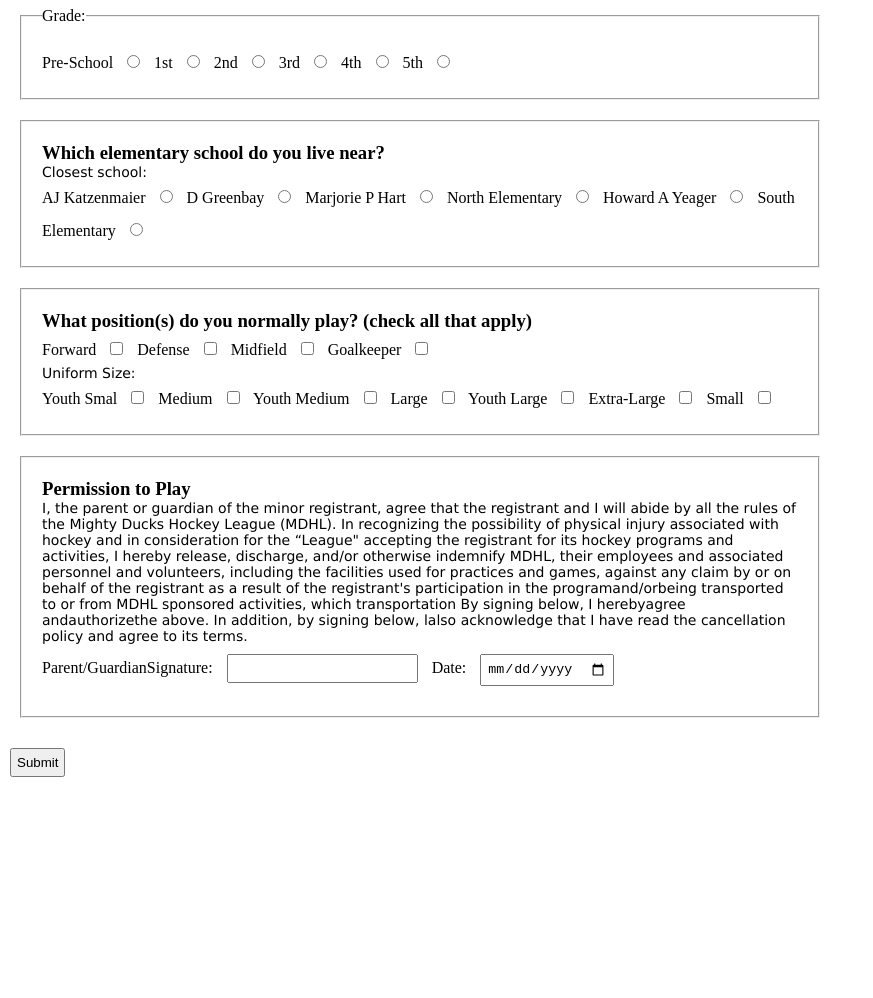
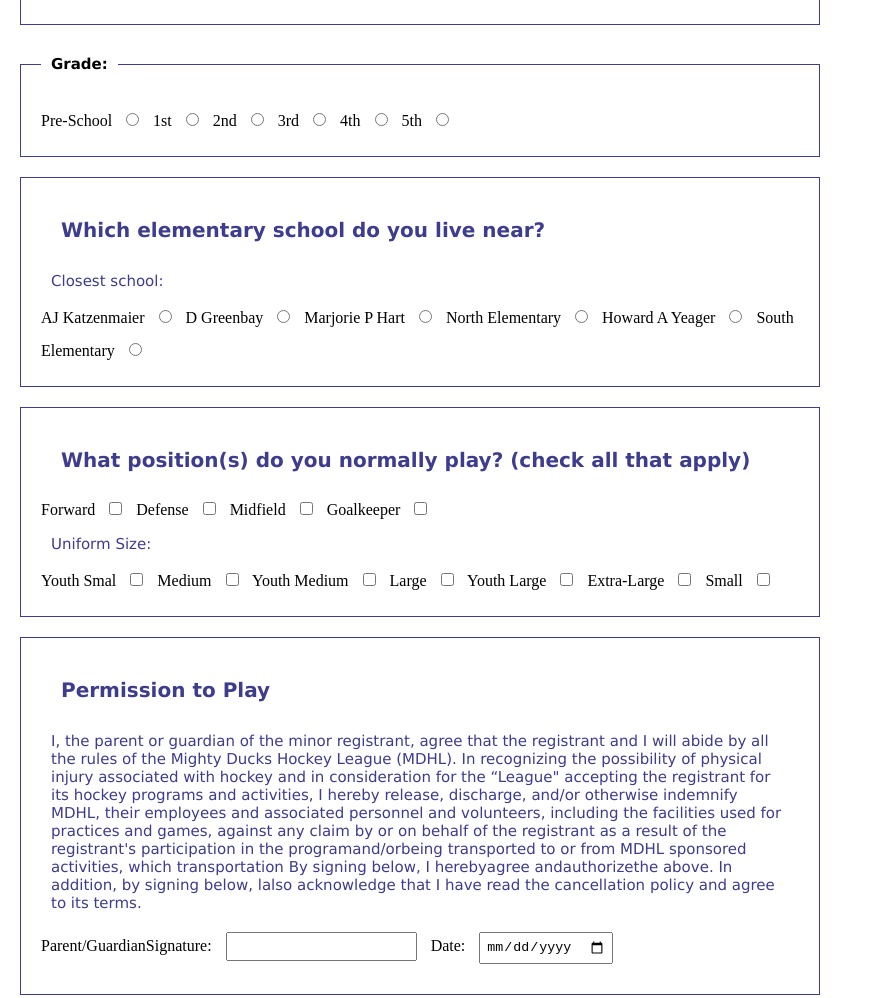
Before and after one commit to lucia-pitrelli/Mighty-Ducks, a plain HTML site: page registration.html in a window 1280 px wide. Shown: the part 1002-2000 px from the top of the page, without its empty margins (0-873 px from the left). Before the commit the page ends 1789 px from the top, so only its background shows below. Drawn offline with Linux system fonts and the light colour scheme.

Commit message:
change style

```diff
--- a/registration.html
+++ b/registration.html
@@ -3,6 +3,7 @@
   <head>
     <meta charset="UTF-8" />
     <meta name="viewport" content="width=device-width, initial-scale=1.0" />
+    <link rel="icon" type="image/jpg" href="img/trofeo.png" />
     <link rel="stylesheet" href="style2.css" />
     <title>Registration Page</title>
   </head>
@@ -91,7 +92,9 @@
         </fieldset>
 
         <fieldset>
-          <h3>Which elementary school do you live near?</h3>
+          <div class="subtitle-rule">
+            <h2>Which elementary school do you live near?</h2>
+          </div>
           <p>Closest school:</p>
           <label for=""> AJ Katzenmaier</label>
           <input type="radio" name="" id="" />
@@ -108,7 +111,11 @@
         </fieldset>
 
         <fieldset>
-          <h3>What position(s) do you normally play? (check all that apply)</h3>
+          <div class="subtitle-rule">
+            <h2>
+              What position(s) do you normally play? (check all that apply)
+            </h2>
+          </div>
           <label for="">Forward</label>
           <input type="checkbox" name="" id="" />
           <label for="">Defense</label>
@@ -137,7 +144,9 @@
         </fieldset>
 
         <fieldset>
-          <h3>Permission to Play</h3>
+          <div class="subtitle-rule">
+            <h2>Permission to Play</h2>
+          </div>
           <p>
             I, the parent or guardian of the minor registrant, agree that the
             registrant and I will abide by all the rules of the Mighty Ducks
--- a/style2.css
+++ b/style2.css
@@ -43,6 +43,8 @@ h1 {
 }
 
 .subtitle > h3 {
+  display: flex;
+  justify-content: center;
   background-color: black;
   color: white;
   padding: 20px;
@@ -72,8 +74,8 @@ p {
   padding: 5px;
   margin-left: 5px;
   position: relative;
-  top: -348px;
-  left: 515px;
+  top: -540px;
+  left: 275px;
   text-decoration: none;
   border: 1px solid blue;
   background-color: blue;
@@ -116,7 +118,7 @@ table {
   display: flex;
   align-items: center;
   justify-content: center;
-  margin-top: 80px;
+  margin-bottom: 80px;
 }
 
 th {
@@ -175,10 +177,13 @@ td {
 /*VIEW GAME*/
 .mapContainer {
   display: flex;
+  flex-wrap: wrap;
+  justify-content: space-around;
 }
 .iframe-container {
   height: 180px;
   width: 180px;
+  padding: 10px;
 }
 
 /*VIEW REGISTRATION*/
@@ -192,9 +197,27 @@ fieldset {
   width: 800px;
   margin: 20px;
   padding: 20px;
+  border: 1px solid rgb(61, 60, 141);
 }
 
 input {
   padding: 5px;
   margin: 10px;
 }
+
+fieldset p {
+  font-family: "Lucida Sans", "Lucida Sans Regular", "Lucida Grande",
+    "Lucida Sans Unicode", Geneva, Verdana, sans-serif;
+  font-size: 15px;
+  color: rgb(61, 60, 141);
+  padding: 10px;
+}
+
+legend {
+  font-family: "Lucida Sans", "Lucida Sans Regular", "Lucida Grande",
+    "Lucida Sans Unicode", Geneva, Verdana, sans-serif;
+  font-size: 15px;
+  color: black;
+  font-weight: bold;
+  padding: 10px;
+}
```
Also changed, not shown: game.html (+1 -1 lines).
